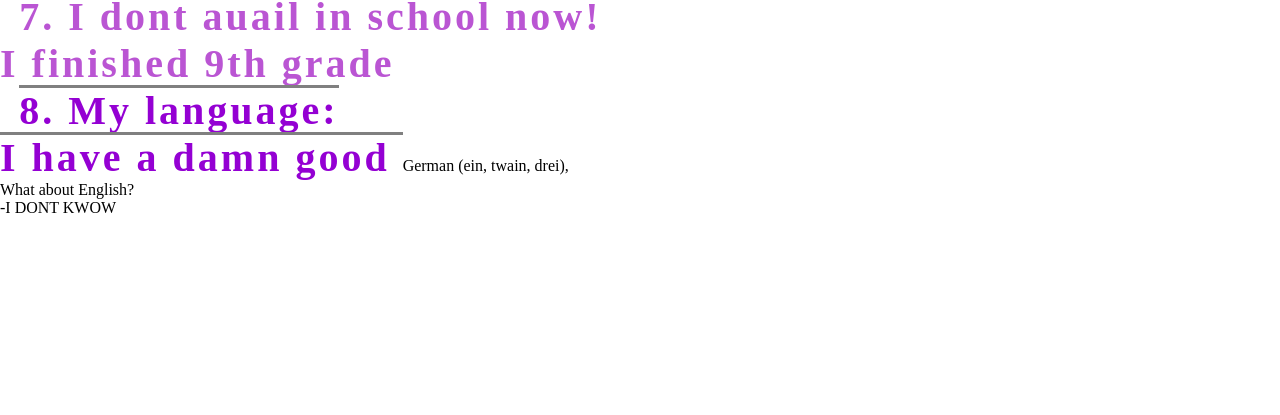
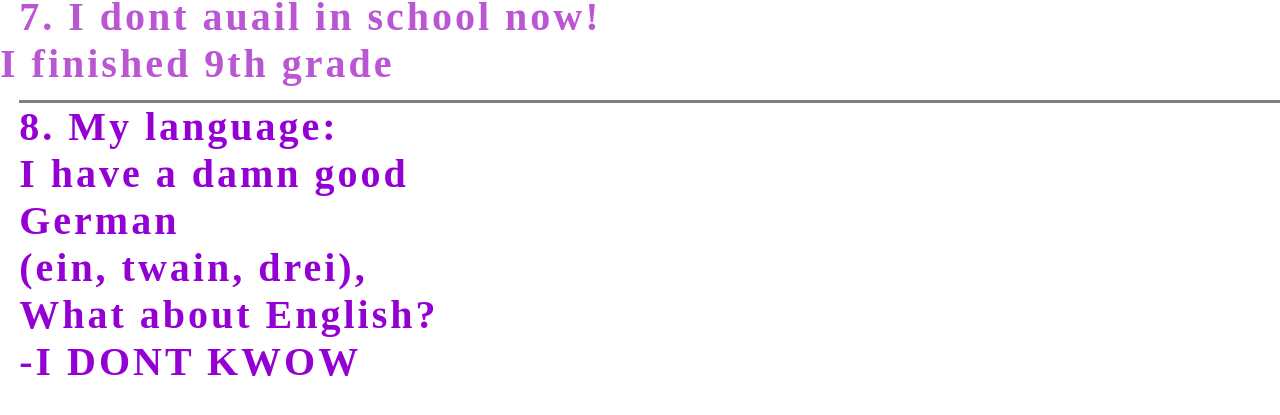
Before and after one commit to Mathew2223/rsschool-cv, a plain HTML site: page index.html in a window 1280 px wide. Shown: the part 433-848 px from the top of the page. Before the commit the page ends 800 px from the top, so only its background shows below. Drawn offline with Linux system fonts and the light colour scheme.

Commit message:
init: html a

```diff
--- a/index.html
+++ b/index.html
@@ -2,7 +2,7 @@
 <html lang="en">
 <head>
     <meta charset="UTF-8">
-    <meta https-equiv="X-UA-Compatible" content="IE=edge">
+    <meta http-equiv="X-UA-Compatible" content="IE=edge">
     <meta name="viewport" content="width=device-width, initial-scale=1.0">
     <title>My CV</title>
     <link rel="stylesheet" href="style.css">
@@ -35,11 +35,11 @@
             </a>
         </div>
         <div>
-            <a class="languageS">8. My language:
-                <br> I have a damn good <a class="germanSKi">German</a> (ein, twain, drei),
+            <div class="languageS">8. My language:
+                <br> I have a damn good <p class="germanSKi">German</p> (ein, twain, drei),
                 <br> What about <a class="EngkishSKi">English</a>?
                 <br> -I DONT KWOW
-            </a>
+            </div>
         </div>
     </main>
 </body>
```
